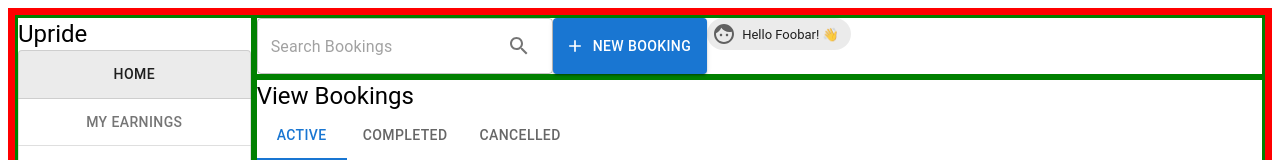
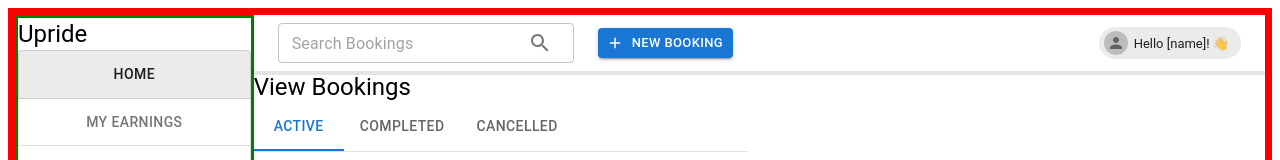
Before and after one commit to decipher-cs/upride-reactjs-task, a React (Vite) app: page / in a window 1280 px wide. Shown: the top 160 px of the page. Built offline with nearby package versions, Linux system fonts and the light colour scheme; no server answers.

Commit message:
Added more CSS to Titlebar and made its content smaller

```diff
--- a/src/App.tsx
+++ b/src/App.tsx
@@ -14,8 +14,8 @@ const App = () => {
         >
             <SidePanel sx={{ border: 'solid green 3px', flexBasis: '23%' }} />
             <Box sx={{ flexBasis: '100%' }}>
-                <TitleBar sx={{ height: 'auto', border: 'solid green 3px' }} />
-                <BookingsPagination sx={{ height: 'auto', border: 'solid green 3px' }} />
+                <TitleBar sx={{}}/>
+                <BookingsPagination sx={{ height: 'auto' }} />
             </Box>
         </Box>
     )
--- a/src/components/BookingsPagination.tsx
+++ b/src/components/BookingsPagination.tsx
@@ -143,7 +143,7 @@ export const BookingsPagination = (props: { sx: SxProps }) => {
                                   })
                             : bookings
                                   .filter(booking => booking.bookingStatus === currBookingFilter)
-                                  .slice((currPage - 1) * itemsPerPage, (currPage - 1) * itemsPerPage + itemsPerPage)
+                                  .slice(currPage * itemsPerPage - itemsPerPage, currPage * itemsPerPage)
                                   .map((value, i) => {
                                       return (
                                           <TableRow key={i}>
--- a/src/components/TitleBar.tsx
+++ b/src/components/TitleBar.tsx
@@ -1,12 +1,25 @@
-import { Box, Button, Chip, IconButton, InputAdornment, SxProps, TextField } from '@mui/material'
+import { Avatar, Box, Button, Chip, Container, IconButton, InputAdornment, SxProps, TextField } from '@mui/material'
 import FaceIcon from '@mui/icons-material/Face'
 import AddIcon from '@mui/icons-material/Add'
 import SearchIcon from '@mui/icons-material/Search'
 
 export const TitleBar = (props: { sx: SxProps }) => {
     return (
-        <Box sx={{ ...props.sx, display: 'flex', flexWrap: 'nowrap' }}>
+        <Box
+            sx={{
+                ...props.sx,
+                display: 'flex',
+                flexWrap: 'nowrap',
+                alignItems: 'center',
+                justifyContent: 'space-between',
+                boxShadow: '0px 3px 0px 1px hsla(0, 0%, 0%, 0.1)',
+                px: 3,
+                py: 1,
+            }}
+        >
+            <Box display='flex' alignItems='center' gap={3}>
                 <TextField
+                    size='small'
                     placeholder='Search Bookings'
                     InputProps={{
                         endAdornment: (
@@ -18,10 +31,11 @@ export const TitleBar = (props: { sx: SxProps }) => {
                         ),
                     }}
                 />
-            <Button startIcon={<AddIcon />} variant='contained'>
+                <Button size='small' startIcon={<AddIcon />} variant='contained'>
                     New Booking
                 </Button>
-            <Chip label='Hello Foobar! 👋' icon={<FaceIcon />} />
+            </Box>
+            <Chip avatar={<Avatar />} onClick={() => console.log('clicked the chip')} label='Hello [name]! 👋' />
         </Box>
     )
 }
```
Lines whose indentation alone changed are shown as unchanged.
